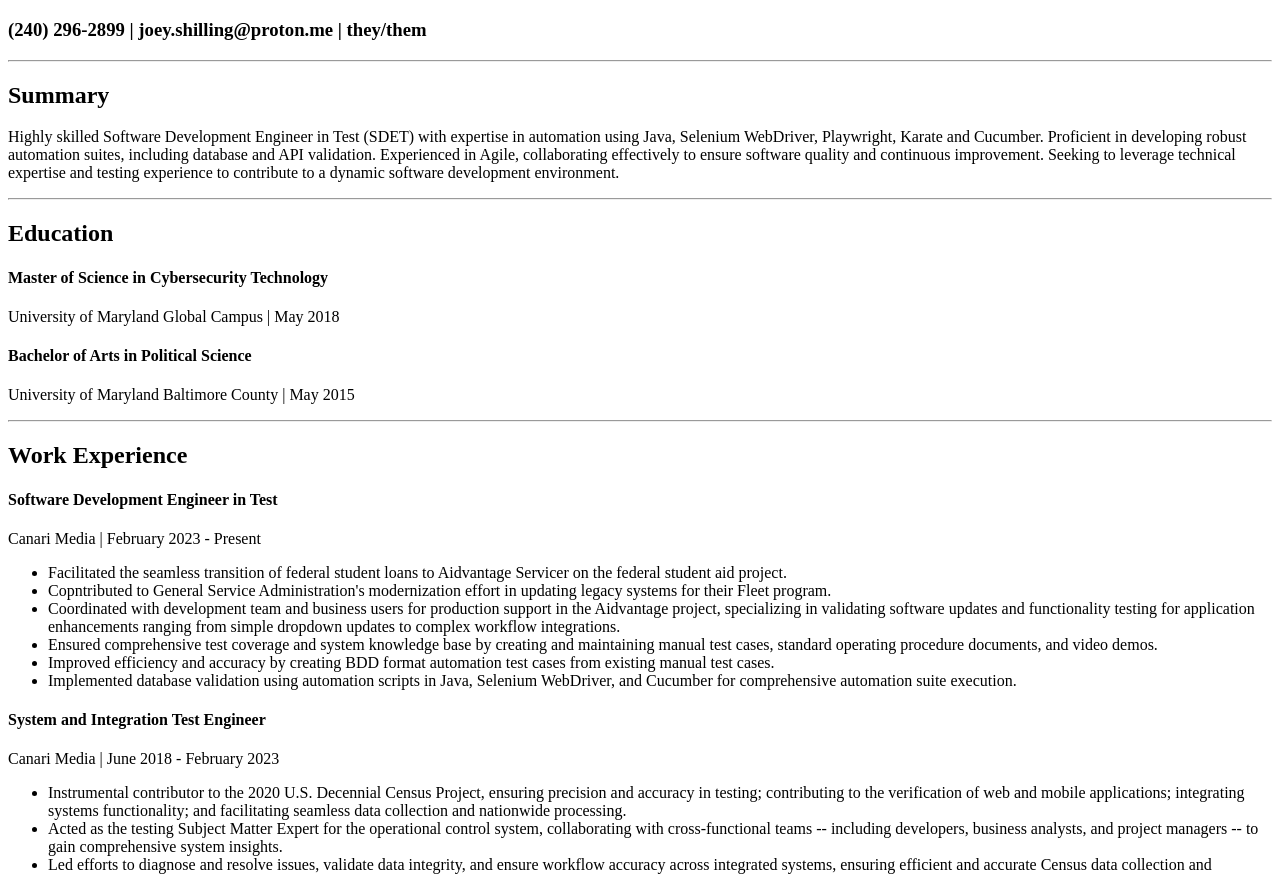
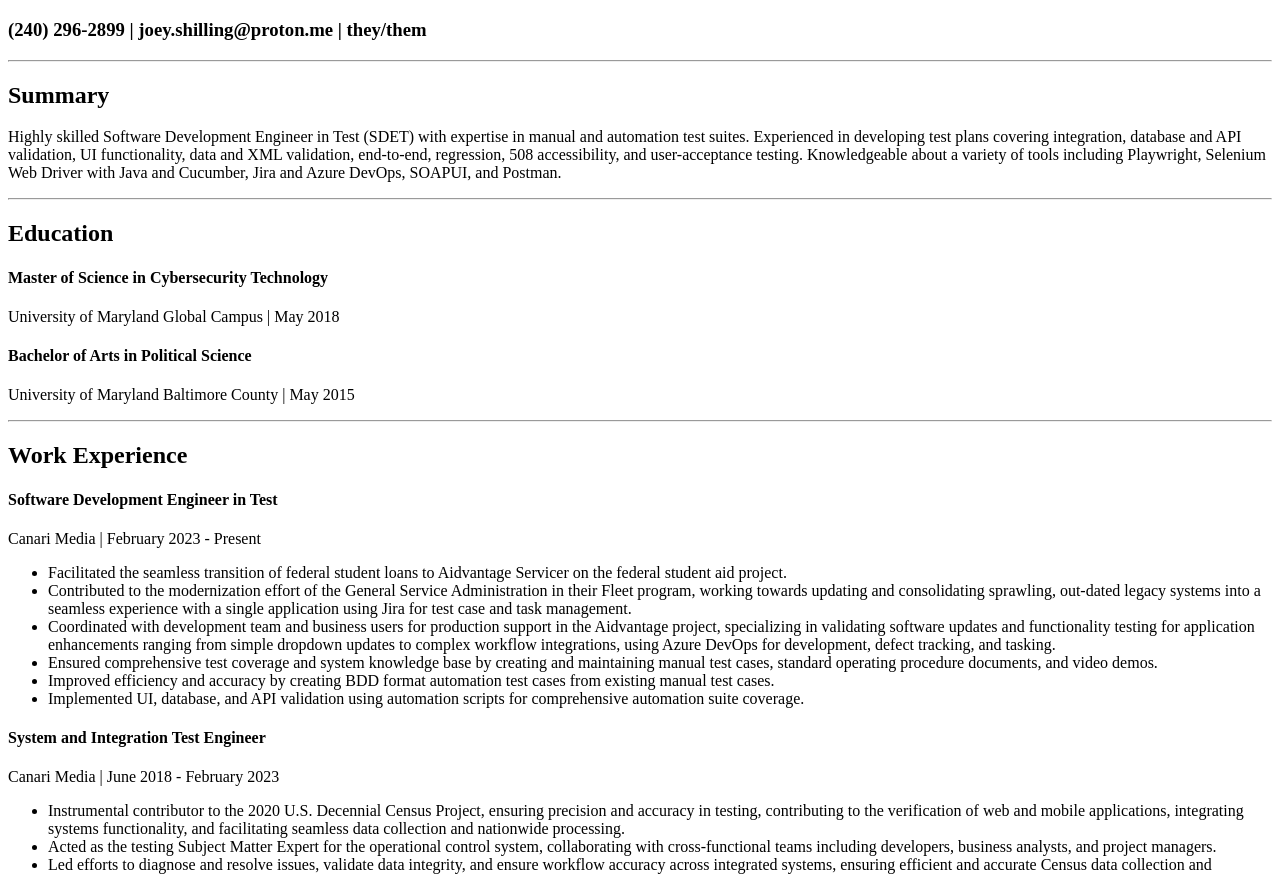
Before and after one commit to joeyshilling/html-resume, a plain HTML site: page index.html in a window 1280 px wide. Shown: the part 61-937 px from the top of the page. Drawn offline with Linux system fonts and the light colour scheme.

Commit message:
Update index.html
update summary and a few resume line items

```diff
--- a/index.html
+++ b/index.html
@@ -11,7 +11,7 @@
 <h3>(240) 296-2899 | joey.shilling@proton.me | they/them</h2>
 <hr />
 <h2>Summary</h2>
-<p>Highly skilled Software Development Engineer in Test (SDET) with expertise in automation using Java, Selenium WebDriver, Playwright, Karate and Cucumber. Proficient in developing robust automation suites, including database and API validation. Experienced in Agile, collaborating effectively to ensure software quality and continuous improvement. Seeking to leverage technical expertise and testing experience to contribute to a dynamic software development environment.</p>
+<p>Highly skilled Software Development Engineer in Test (SDET) with expertise in manual and automation test suites. Experienced in developing test plans covering integration, database and API validation, UI functionality, data and XML validation, end-to-end, regression, 508 accessibility, and user-acceptance testing. Knowledgeable about a variety of tools including Playwright, Selenium Web Driver with Java and Cucumber, Jira and Azure DevOps, SOAPUI, and Postman.</p>
 <hr />
 <!-- education -->
 <h2>Education</h2>
@@ -26,19 +26,18 @@
 <p>Canari Media | February 2023 - Present</p>
 <ul>
     <li>Facilitated the seamless transition of federal student loans to Aidvantage Servicer on the federal student aid project.</li>
-    <li>Copntributed to General Service Administration's modernization effort in updating legacy systems for their Fleet program.</li>
-    <li>Coordinated with development team and business users for production support in the Aidvantage project, specializing in validating software updates and functionality testing for application enhancements ranging from simple dropdown updates to complex workflow integrations.</li>
+    <li>Contributed to the modernization effort of the General Service Administration in their Fleet program, working towards updating and consolidating sprawling, out-dated legacy systems into a seamless experience with a single application using Jira for test case and task management.</li>
+    <li>Coordinated with development team and business users for production support in the Aidvantage project, specializing in validating software updates and functionality testing for application enhancements ranging from simple dropdown updates to complex workflow integrations, using Azure DevOps for development, defect tracking, and tasking.</li>
     <li>Ensured comprehensive test coverage and system knowledge base by creating and maintaining manual test cases, standard operating procedure documents, and video demos.</li>
     <li>Improved efficiency and accuracy by creating BDD format automation test cases from existing manual test cases.</li>
-    <li>Implemented database validation using automation scripts in Java, Selenium WebDriver, and Cucumber for comprehensive automation suite execution.</li>
+    <li>Implemented UI, database, and API validation using automation scripts for comprehensive automation suite coverage.</li>
 </ul>
 <h4>System and Integration Test Engineer</h4>
 <p>Canari Media | June 2018 - February 2023</p>
 <ul>
-    <li>Instrumental contributor to the 2020 U.S. Decennial Census Project, ensuring precision and accuracy in testing; contributing to the verification of web and mobile applications; integrating systems functionality; and facilitating seamless data collection and nationwide processing.</li>
-    <li>Acted as the testing Subject Matter Expert for the operational control system, collaborating with cross-functional teams -- including developers, business analysts, and project managers -- to gain comprehensive system insights.</li>
+    <li>Instrumental contributor to the 2020 U.S. Decennial Census Project, ensuring precision and accuracy in testing, contributing to the verification of web and mobile applications, integrating systems functionality, and facilitating seamless data collection and nationwide processing.</li>
+    <li>Acted as the testing Subject Matter Expert for the operational control system, collaborating with cross-functional teams including developers, business analysts, and project managers. </li>
     <li>Led efforts to diagnose and resolve issues, validate data integrity, and ensure workflow accuracy across integrated systems, ensuring efficient and accurate Census data collection and processing.</li>
-    <li>Led the creation, execution, and review of various test cases -- including functional, interface, end-to-end, regression, user acceptance, and accessibility (Section 508) testing.</li>
     <li>Optimized defect troubleshooting and resolution via HP ALM and Jira, enhancing testing process efficacy.</li>
     <li>Developed comprehensive training and reference documents, facilitating knowledge transfer and consistent testing practices.</li>
 </ul>
```
